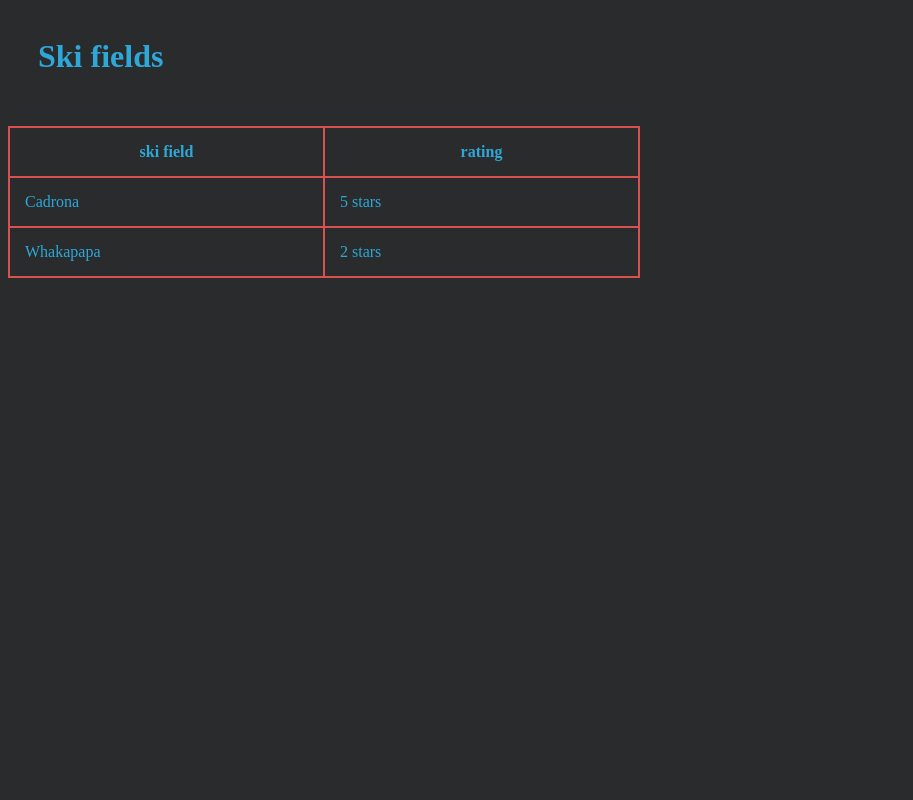
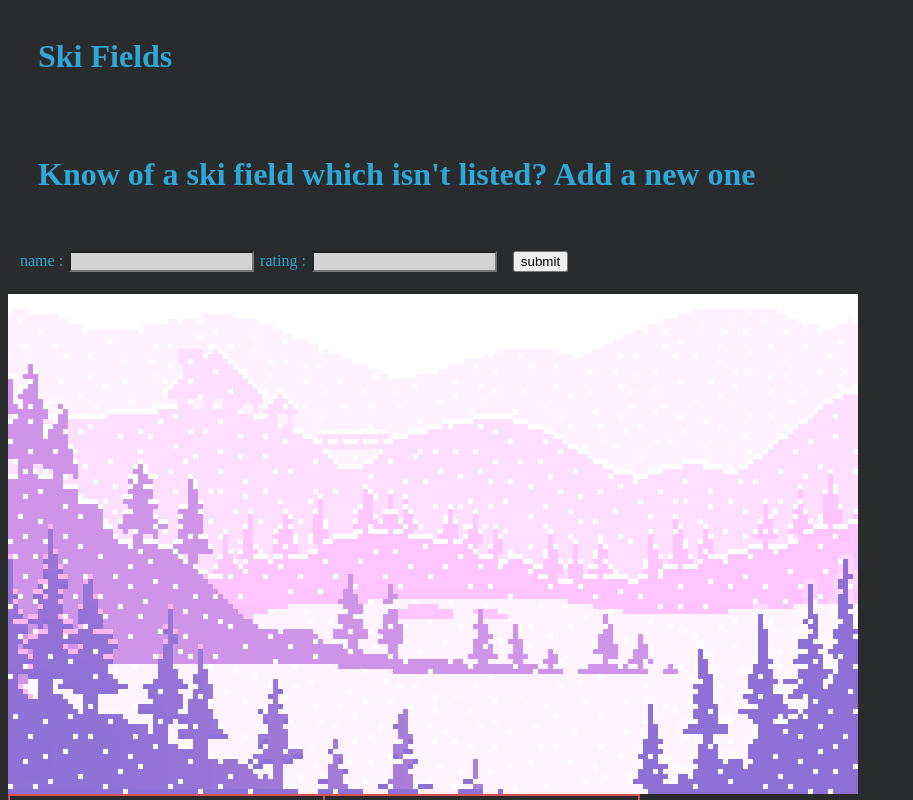
Before and after one commit to jordanelley/skiFieldProject, a React app: page / in a window 1280 px wide. Shown: the top 800 px of the page, without its empty margins (0-913 px from the left). Built offline with nearby package versions, Linux system fonts and the light colour scheme.

Commit message:
added an image and refactored into another component

```diff
--- a/src/app.css
+++ b/src/app.css
@@ -14,8 +14,19 @@
   color: #2DA8D8FF;
   background-color: #2A2B2DFF ;
 }
+form,label {
+  color: #2DA8D8FF;
+  padding: 6px;
+}
 
-/*table {*/
-/*  border: 2px #D9514EFF ;*/
-/*  color: #2DA8D8FF;*/
-/*}*/
+input{
+  background-color: lightgray;
+}
+
+img{
+  z-index: -1;
+}
+
+button{
+  margin-left: 1rem;
+}
--- a/src/app.jsx
+++ b/src/app.jsx
@@ -1,9 +1,8 @@
 import React from 'react';
+import AddSkiField from './components/AddSkiField'
 import './app.css';
 
-const App = () => (
-    <div>
-        <h1>Ski fields</h1>
+const Table = (
     <table>
         <tr>
             <th> ski field </th>
@@ -18,7 +17,19 @@
             <td> 2 stars </td>
         </tr>
     </table>
-    </div>
+
 )
 
+import ApplicationTemplate from "./components/ApplicationTemplate";
+
+const App = () => (
+    <ApplicationTemplate title='Ski Fields' form={<AddSkiField/>} >
+        {Table}
+    </ApplicationTemplate>
+)
+
+
+
+
+
 export default App;
--- /dev/null
+++ b/src/components/AddSkiField.jsx
@@ -0,0 +1,19 @@
+import React from 'react';
+import '../app.css'
+
+class AddSkiField extends React.Component{
+    render(){
+        return <div>
+            <h1>Know of a ski field which isn't listed? Add a new one</h1>
+            <form>
+                <label>name :</label>
+                <input type="text"/>
+                <label>rating :</label>
+                <input type="text"/>
+            <button onClick={() => console.log("k")}>submit</button>
+        </form>
+    </div>
+    }
+}
+
+export default AddSkiField;
--- /dev/null
+++ b/src/components/ApplicationTemplate.jsx
@@ -0,0 +1,17 @@
+import React from 'react';
+import {node, string} from "prop-types";
+
+const ApplicationTemplate = ({title, form, children}) => (
+    <>
+        <h1>{title}</h1>
+        {form}
+        <img src="../images/8bitSkiField.gif"/>
+        {children}
+        </>
+);
+ApplicationTemplate.propTypes = {
+    title: string.isRequired,
+    form:node.isRequired,
+    children:node.isRequired
+}
+export default ApplicationTemplate;
--- a/webpack.config.js
+++ b/webpack.config.js
@@ -20,7 +20,7 @@
         loaders: ['style-loader', 'css-loader'], // Process and embed css into the page
       },
       {
-        test: /\.(woff|woff2|eot|ttf|svg|png|cur)$/,
+        test: /\.(woff|woff2|eot|ttf|svg|png|cur|gif)$/,
         loaders: ['url-loader'],
       },
     ],
@@ -39,7 +39,8 @@
   plugins: [
     new CopyWebpackPlugin({
       patterns: [
-        { from: 'index.html', to: '.' }
+        { from: 'index.html', to: '.' },
+        { from: './images/*', to: '.'}
       ],
     }),
   ],
```
Also changed, not shown: images/8bitSkiField.gif (added). Lines whose indentation alone changed are shown as unchanged.
